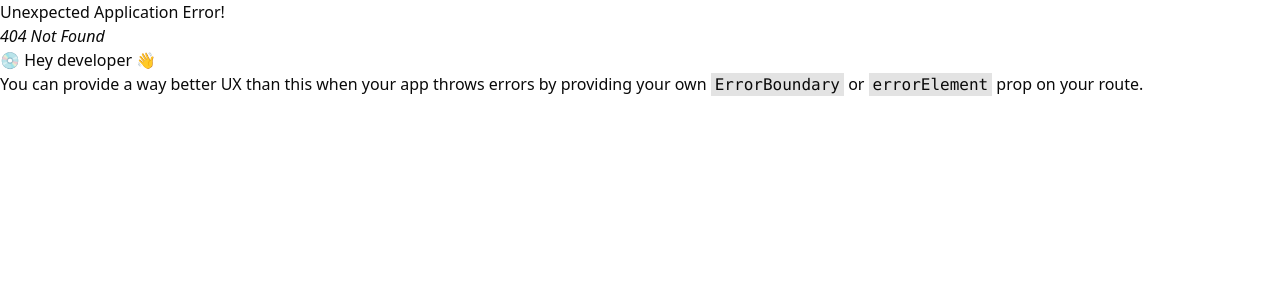
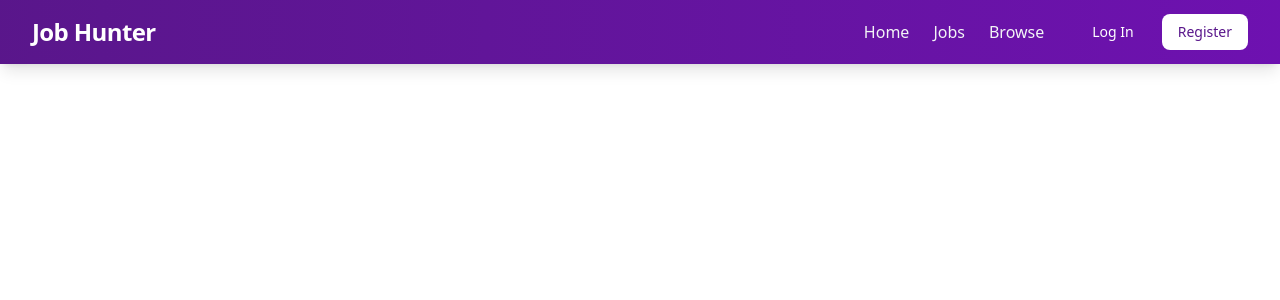
Before and after one commit to soumilidas03/job-Portal, a React (Vite) app in the folder client/: page /jobs in a window 1280 px wide. Before the commit this address had no page. Shown: the top 300 px of the page. Built offline with nearby package versions, Linux system fonts and the light colour scheme.

Commit message:
New files added

```diff
--- a/client/src/App.jsx
+++ b/client/src/App.jsx
@@ -4,11 +4,15 @@ import Navbar from "./components/shared/navbar";
 import Register from "./components/auth/Register";
 import Login from "./components/auth/Login";
 import Home from "./components/Home";
+import Jobs from "./components/Jobs";
+import Browse from "./components/Browse";
 
 const appRouter = createBrowserRouter([
   { path: "/", element: <Home /> },
   { path: "/register", element: <Register /> },
   { path: "/login", element: <Login /> },
+  { path: "/jobs", element:<Jobs/>},
+  { path: "/browse", element:<Browse/>}
 ]);
 function App() {
   return (
--- /dev/null
+++ b/client/src/components/Browse.jsx
@@ -0,0 +1,12 @@
+import React from 'react'
+import Navbar from './shared/navbar'
+
+const Browse = () => {
+  return (
+    <div>
+      <Navbar/>
+    </div>
+  )
+}
+
+export default Browse
--- /dev/null
+++ b/client/src/components/FilterCard.jsx
@@ -0,0 +1,7 @@
+import React from "react";
+
+const FilterCard = () => {
+  return <div></div>;
+};
+
+export default FilterCard;
--- a/client/src/components/Home.jsx
+++ b/client/src/components/Home.jsx
@@ -3,7 +3,7 @@ import Navbar from "./shared/navbar.jsx";
 import HeroSection from "./HeroSection.jsx";
 import CategoryCarousel from "./CategoryCarousel.jsx";
 import LatestJobs from "./LatestJobs.jsx";
-import Footer from "./Footer.jsx";
+import Footer from "./shared/Footer.jsx";
 
 const Home = () => {
   return (
--- /dev/null
+++ b/client/src/components/Job.jsx
@@ -0,0 +1,11 @@
+import React from 'react'
+
+const Job = () => {
+  return (
+    <div>
+
+    </div>
+  )
+}
+
+export default Job
--- /dev/null
+++ b/client/src/components/Jobs.jsx
@@ -0,0 +1,16 @@
+import React from 'react'
+import Navbar from './shared/navbar'
+import FilterCard from './FilterCard'
+import Job from './Job'
+
+const Jobs = () => {
+  return (
+    <div>
+        <Navbar/>
+        <FilterCard/>
+        <Job/>
+    </div>
+  )
+}
+
+export default Jobs
--- a/client/src/components/shared/Navbar.jsx
+++ b/client/src/components/shared/Navbar.jsx
@@ -10,7 +10,6 @@ import { IoLogOut } from "react-icons/io5";
 import { Link } from "react-router-dom";
 import { useState } from "react";
 import { Menu, X } from "lucide-react";
-
 
 const Navbar = () => {
   const user = false;
@@ -30,29 +29,14 @@ const Navbar = () => {
           {/* Desktop Navigation */}
           <div className="hidden md:flex items-center space-x-8">
             <ul className="flex space-x-6">
-              <li>
-                <a
-                  href="#"
-                  className="text-gray-100 hover:text-white transition duration-200 font-medium"
-                >
-                  Home
-                </a>
+              <li className="text-gray-100 hover:text-white transition duration-200 font-medium">
+                <Link to="/">Home</Link>
               </li>
-              <li>
-                <a
-                  href="#"
-                  className="text-gray-100 hover:text-white transition duration-200 font-medium"
-                >
-                  Jobs
-                </a>
+              <li className="text-gray-100 hover:text-white transition duration-200 font-medium">
+                <Link to="/jobs">Jobs</Link>
               </li>
-              <li>
-                <a
-                  href="#"
-                  className="text-gray-100 hover:text-white transition duration-200 font-medium"
-                >
-                  Browse
-                </a>
+              <li className="text-gray-100 hover:text-white transition duration-200 font-medium">
+                <Link to="/browse">Browse</Link>
               </li>
             </ul>
 
```
Also changed, not shown: client/src/components/shared/Footer.jsx (renamed from client/src/components/Footer.jsx).
